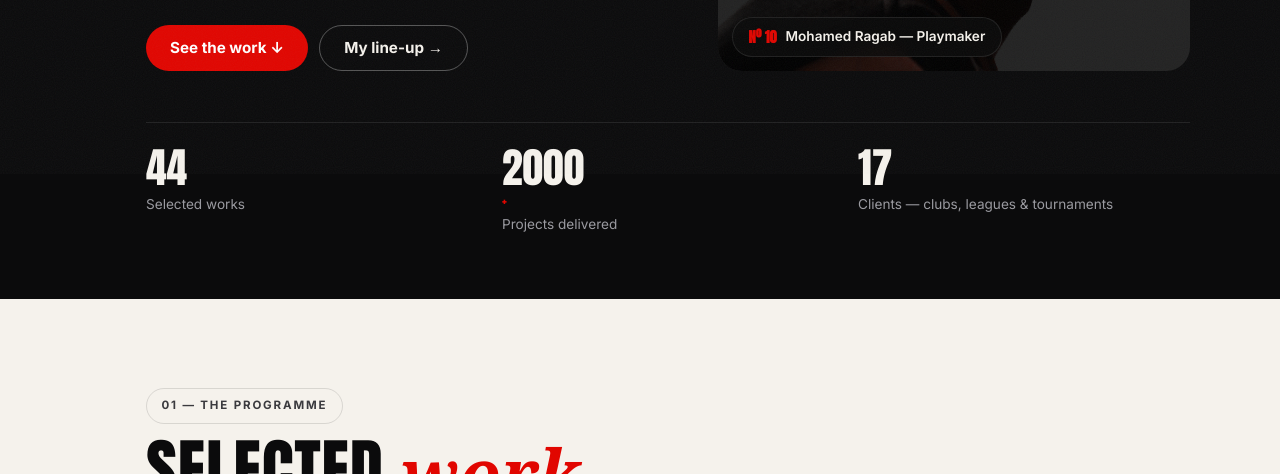
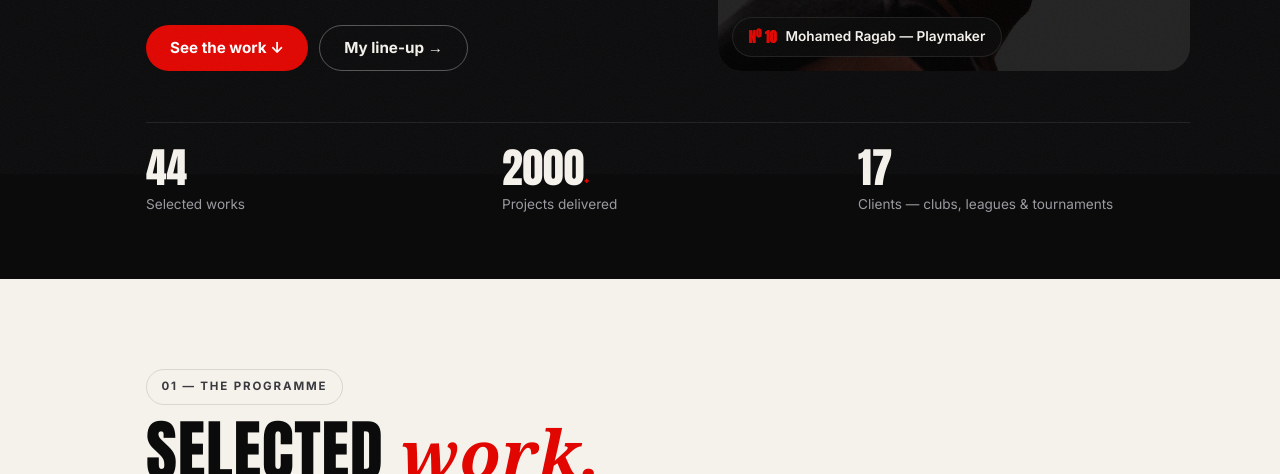
Before and after one commit to RagabGFX/RagabGFX, a plain HTML site: page index.html in a window 1280 px wide. Shown: the part 626-1100 px from the top of the page. Drawn offline with Linux system fonts and the light colour scheme; a web font is replaced by a local one.

Commit message:
RagabGFX v3 fix — keep 2000+ on one line (stat span inline)

```diff
--- a/style.css
+++ b/style.css
@@ -197,7 +197,7 @@ body.is-ready .t-line>span{transform:none}
   border-top:1px solid var(--line);margin-top:clamp(2.2rem,4vw,3.2rem);padding-top:1.5rem;
 }
 .stat b{font-family:var(--font-display);font-weight:400;font-size:clamp(1.9rem,3.4vw,2.6rem);line-height:1;display:block;white-space:nowrap}
-.stat b span{color:var(--red)}
+.stat b span{color:var(--red);display:inline}
 .stat span{display:block;color:var(--muted);font-size:.85rem;margin-top:.35rem}
 @media(max-width:640px){ .stats{grid-template-columns:1fr 1fr} .stat:last-child{grid-column:1/-1} }
 
```
